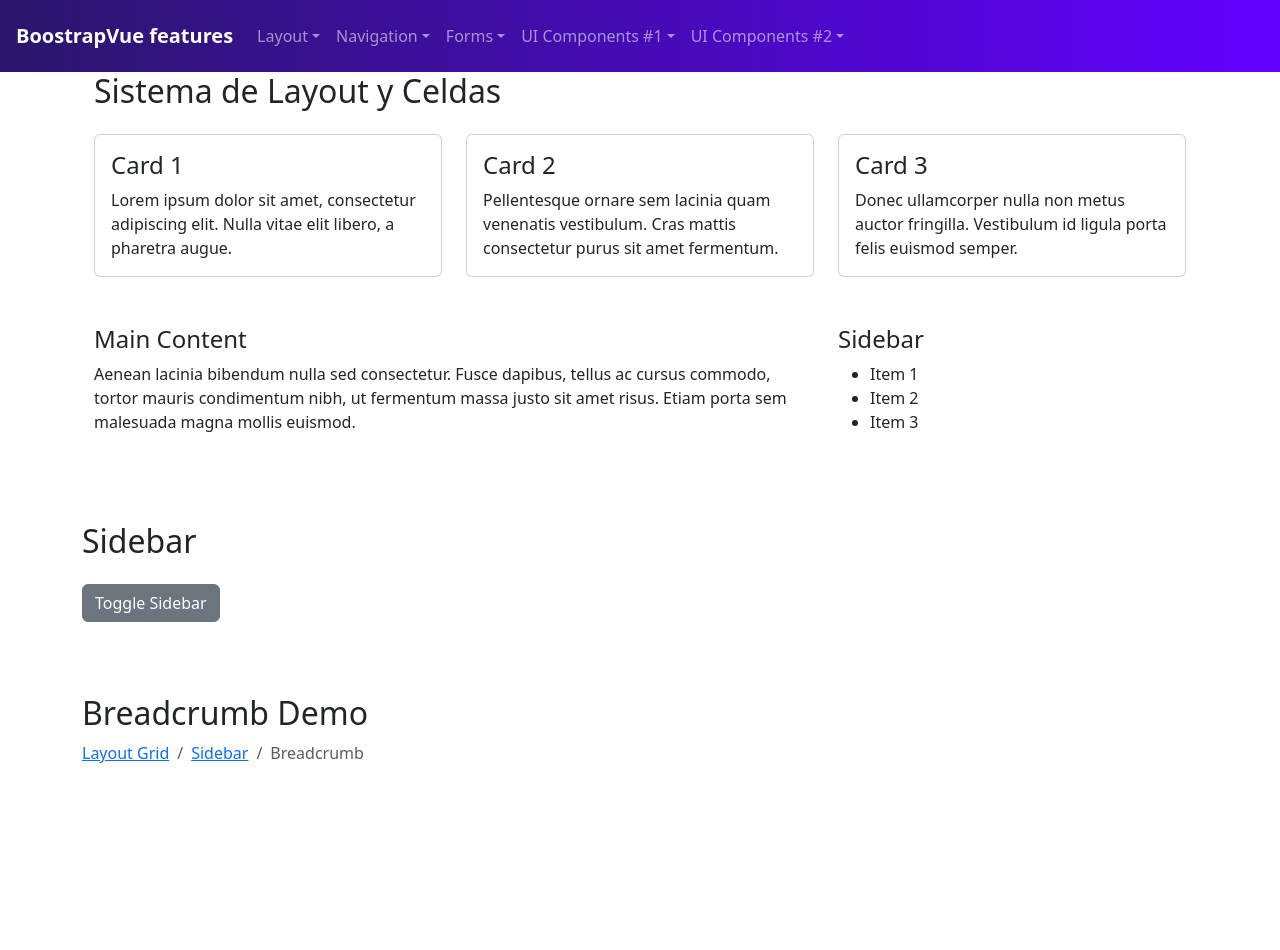
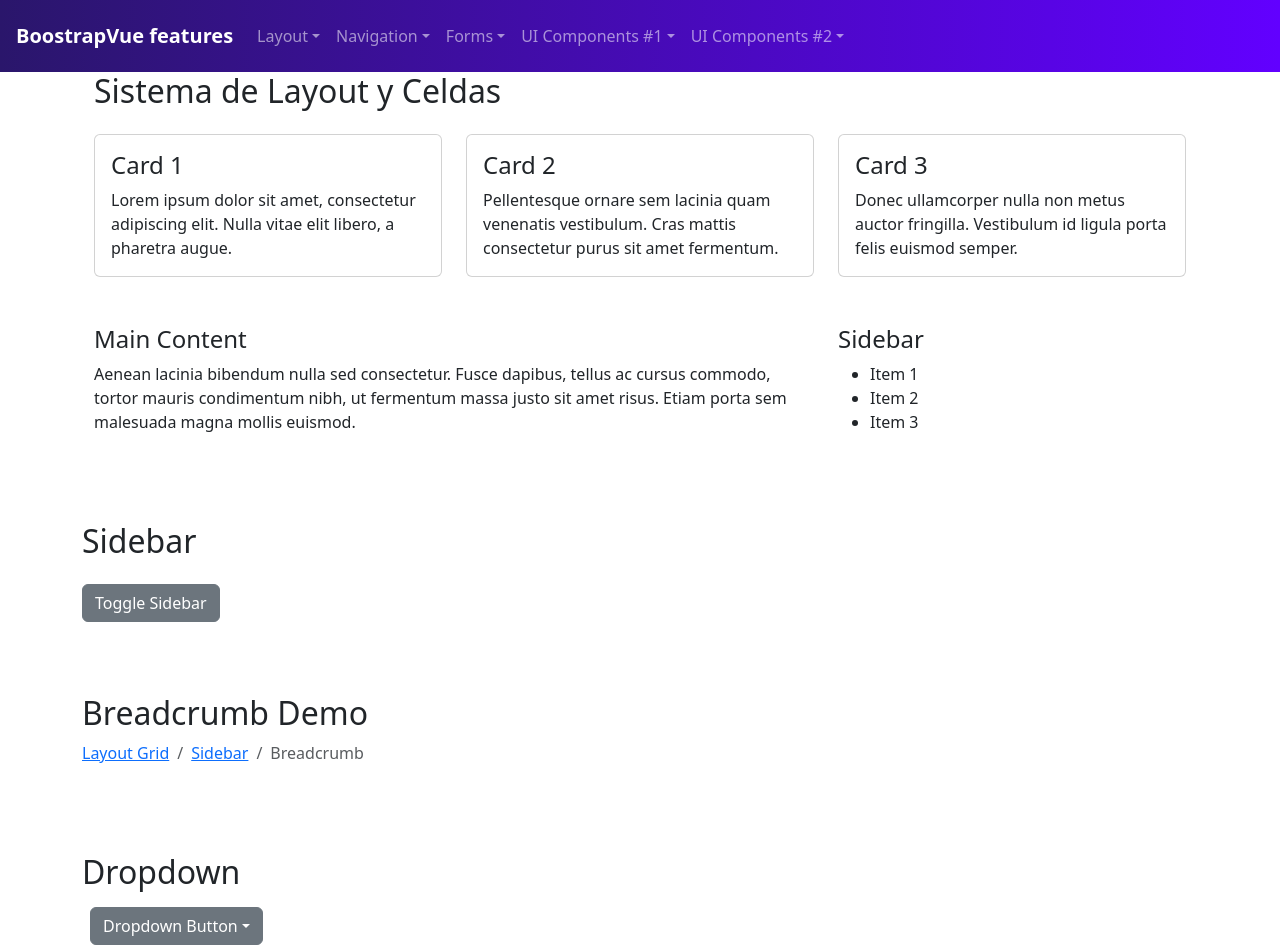
Before and after one commit to JavierDibo/boostrap-vue-proyecto, a Vue app: page / in a window 1280 px wide. Shown: the top 950 px of the page. Before the commit the page ends 800 px from the top, so only its background shows below. Built offline with nearby package versions, Linux system fonts and the light colour scheme.

Commit message:
Dropdown

```diff
--- a/src/App.vue
+++ b/src/App.vue
@@ -1,4 +1,3 @@
-<!--App.vue-->
 <!--App.vue-->
 <template>
   <div id="app">
@@ -18,6 +17,11 @@
         <BreadcrumbDemo />
       </b-container>
     </section>
+    <section id="dropdown" class="content-section">
+      <b-container>
+        <DropdownDemo />
+      </b-container>
+    </section>
   </div>
 </template>
 <script>
@@ -25,9 +29,11 @@ import NavBar from "@/components/NavBar.vue";
 import GridLayout from "@/components/GridLayout.vue";
 import SideBar from "@/components/Sidebar.vue";
 import BreadcrumbDemo from "@/components/BreadcrumbDemo.vue";
+import DropdownDemo from "@/components/DropdownDemo.vue";
 
 export default {
   components: {
+    DropdownDemo,
     BreadcrumbDemo,
     SideBar,
     GridLayout,
--- /dev/null
+++ b/src/components/DropdownDemo.vue
@@ -0,0 +1,21 @@
+<template>
+  <div>
+    <h2>Dropdown</h2>
+    <div>
+      <b-dropdown id="dropdown-1" text="Dropdown Button" class="m-md-2">
+        <b-dropdown-item>First Action</b-dropdown-item>
+        <b-dropdown-item>Second Action</b-dropdown-item>
+        <b-dropdown-item>Third Action</b-dropdown-item>
+        <b-dropdown-divider></b-dropdown-divider>
+        <b-dropdown-item active>Active action</b-dropdown-item>
+        <b-dropdown-item disabled>Disabled action</b-dropdown-item>
+      </b-dropdown>
+    </div>
+  </div>
+</template>
+
+<script>
+export default {
+  name: 'DropdownDemo',
+};
+</script>
```
